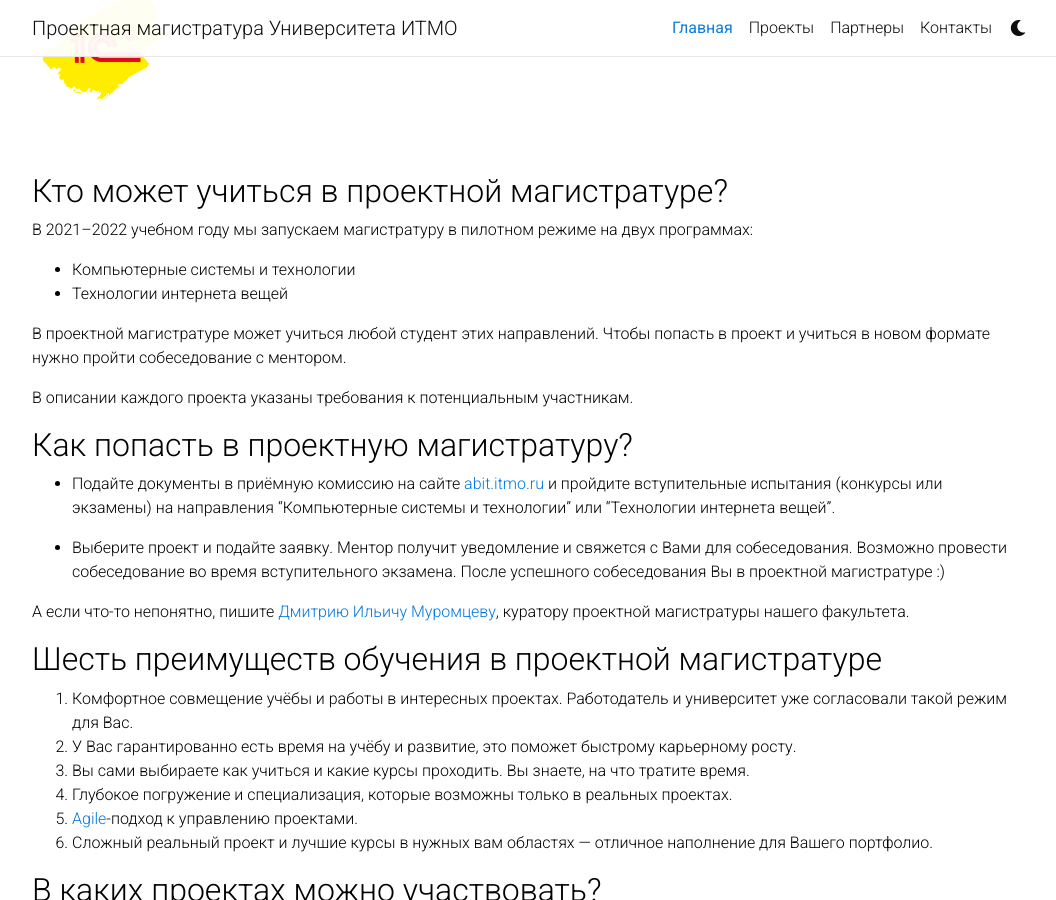
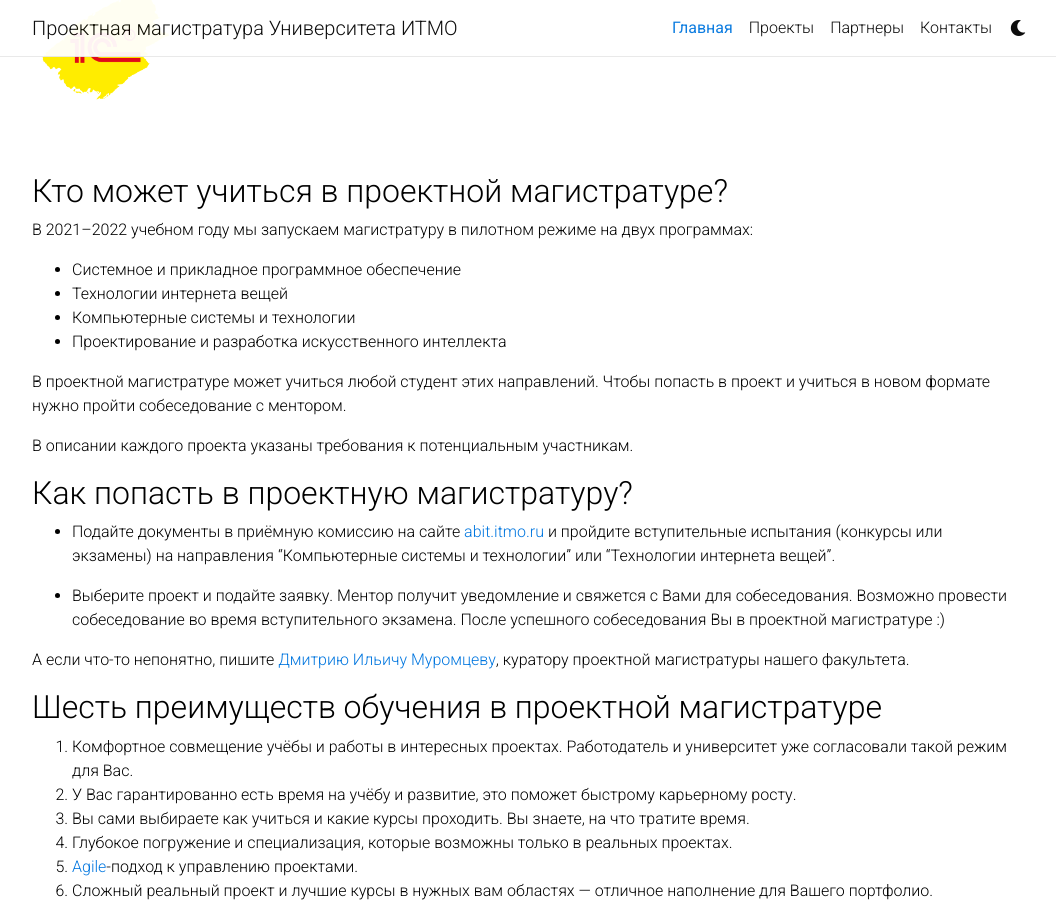
Before and after one commit to itmo-cse/itmo-cse.github.io, a Jekyll site: the page built from _pages/project-based-masters.md, in a window 1280 px wide and 900 px high, scrolled down 910 px. Shown: the whole window, without its empty margins (111-1167 px from the left). Built offline with Jekyll 4.4.1, drawn with Linux system fonts in a browser that asks for light colours; nearby versions of some CDN libraries; a style sheet for code colours, icons or effects is not loaded.

Commit message:
Update project-based-masters.md

```diff
--- a/_pages/project-based-masters.md
+++ b/_pages/project-based-masters.md
@@ -71,9 +71,10 @@ enable_master_project_categories: true
 
 В 2021&ndash;2022 учебном году мы запускаем магистратуру в пилотном режиме на двух программах:
 
+- Системное и прикладное программное обеспечение
+- Технологии интернета вещей
 - Компьютерные системы и технологии
-- Технологии интернета вещей
-
+- Проектирование и разработка искусственного интеллекта
 
 В проектной магистратуре может учиться любой студент этих направлений.
 Чтобы попасть в проект и учиться в новом формате нужно пройти собеседование с
```
